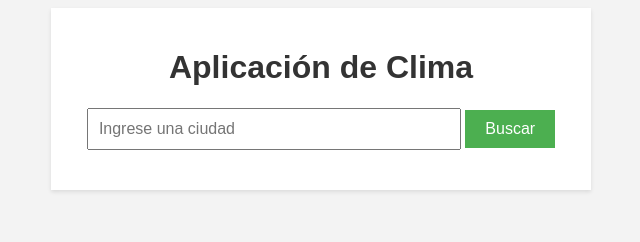
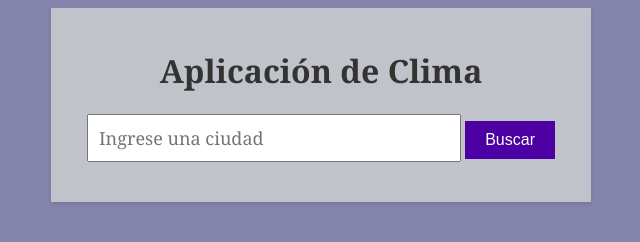
Before and after one commit to janetmei/app-clima, a plain HTML site: page index.html in a window 1280 px wide. Shown: the whole page, without its empty margins (319-959 px from the left). Drawn offline with Linux system fonts and the light colour scheme.

Commit message:
Cambios en html y css finalizado

```diff
--- a/index.html
+++ b/index.html
@@ -5,6 +5,8 @@
     <meta http-equiv="X-UA-Compatible" content="IE=edge">
     <meta name="viewport" content="width=device-width, initial-scale=1.0">
     <link rel="stylesheet" href="style.css">
+    <!-- Icono -->
+    <link rel="icon" href="https://cdn-icons-png.flaticon.com/512/3322/3322072.png">
     <title>Aplicación del Clima</title>
 </head>
 <body>
--- a/style.css
+++ b/style.css
@@ -1,14 +1,13 @@
 body {
-    font-family: Arial, sans-serif;
-    background-color: #f3f3f3;
+    font-family:Georgia, 'Times New Roman', Times, serif;
+    background-color: rgba(30, 30, 103, 0.544);
 }
-
 .contenedor {
     max-width: 500px;
     margin: 0 auto;
     padding: 20px;
     text-align: center;
-    background-color: #ffffff;
+    background-color: #c0c3ca;
     box-shadow: 0 2px 4px rgba(0, 0, 0, 0.1);
 }
 
@@ -18,14 +17,15 @@ h1 {
 
 input[type="text"] {
     padding: 10px;
-    font-size: 16px;
+    font-size: 18px;
     width: 70%;
+    font-family: Georgia, 'Times New Roman', Times, serif;
 }
 
 button {
     padding: 10px 20px;
     font-size: 16px;
-    background-color: #4CAF50;
+    background-color: #4c00a3;
     color: #ffffff;
     border: none;
     cursor: pointer;
@@ -33,5 +33,5 @@ button {
 
 #datosClima {
     margin-top: 20px;
-    font-size: 18px;
+    font-size: 20px;
 }
```
